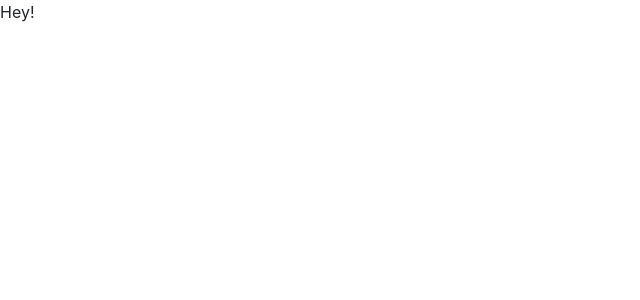
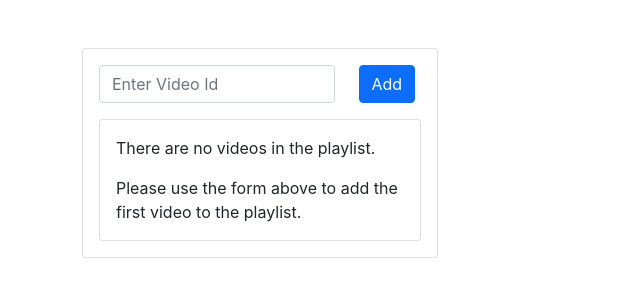
Before and after one commit to kode-ninja/sw, a React (Create React App) app in the folder client/: page / in a window 1280 px wide. Shown: the top 300 px of the page, without its empty margins (0-640 px from the left). Built offline with nearby package versions, Linux system fonts and the light colour scheme.

Commit message:
client: basic layout for left column of the App

```diff
--- a/client/src/App.tsx
+++ /dev/null
@@ -1,11 +0,0 @@
-import React from 'react';
-
-function App() {
-  return (
-    <div>
-      Hey!
-    </div>
-  );
-}
-
-export default App;
--- /dev/null
+++ b/client/src/app/App.tsx
@@ -0,0 +1,20 @@
+import React from 'react';
+import {Col, Container, Row} from "reactstrap";
+import LeftColumn from "../left-col/LeftColumn";
+
+function App() {
+  return (
+    <Container className="mt-5">
+        <Row>
+            <Col xs={12} lg={4}>
+                <LeftColumn />
+            </Col>
+            <Col xs={12} lg={8} className="order-first order-lg-last">
+
+            </Col>
+        </Row>
+    </Container>
+  );
+}
+
+export default App;
--- a/client/src/index.tsx
+++ b/client/src/index.tsx
@@ -2,7 +2,7 @@ import React from 'react';
 import ReactDOM from 'react-dom/client';
 import 'bootstrap/dist/css/bootstrap.min.css';
 import './index.css';
-import App from './App';
+import App from './app/App';
 
 const root = ReactDOM.createRoot(
   document.getElementById('root') as HTMLElement
--- /dev/null
+++ b/client/src/left-col/LeftColumn.tsx
@@ -0,0 +1,14 @@
+import {Card} from "reactstrap";
+import AddVideoForm from "./form/AddVideoForm";
+import Playlist from "./playlist/Playlist";
+
+const LeftColumn = () => {
+    return (
+        <Card body>
+            <AddVideoForm />
+            <Playlist />
+        </Card>
+    );
+}
+
+export default LeftColumn;
--- /dev/null
+++ b/client/src/left-col/form/AddVideoForm.tsx
@@ -0,0 +1,19 @@
+import {Button, Col, Form, FormGroup, Input, Label} from "reactstrap";
+
+const AddVideoForm = () => {
+    return (
+        <Form>
+            <FormGroup row>
+                <Col xs={9} >
+                    <Label for="videoId" hidden>Video Id</Label>
+                    <Input type="text" name="videoId" id="videoId" placeholder="Enter Video Id" />
+                </Col>
+                <Col>
+                    <Button type="submit" color="primary">Add</Button>
+                </Col>
+            </FormGroup>
+        </Form>
+    );
+}
+
+export default AddVideoForm;
--- /dev/null
+++ b/client/src/left-col/playlist/EmptyPlaylist.tsx
@@ -0,0 +1,16 @@
+import {Card, CardText} from "reactstrap";
+
+const EmptyPlaylist = () => {
+    return (
+        <Card body>
+            <CardText>
+                There are no videos in the playlist.
+            </CardText>
+            <CardText>
+                Please use the form above to add the first video to the playlist.
+            </CardText>
+        </Card>
+    );
+}
+
+export default EmptyPlaylist;
--- /dev/null
+++ b/client/src/left-col/playlist/Playlist.tsx
@@ -0,0 +1,13 @@
+import EmptyPlaylist from "./EmptyPlaylist";
+
+
+const Playlist = () => {
+
+    return <EmptyPlaylist />
+
+    // return (
+    //     <ListGroup>Nothing here</ListGroup>
+    // );
+}
+
+export default Playlist;
```
Also changed, not shown: 1 other file (tests, documents, lock files or other folders).
